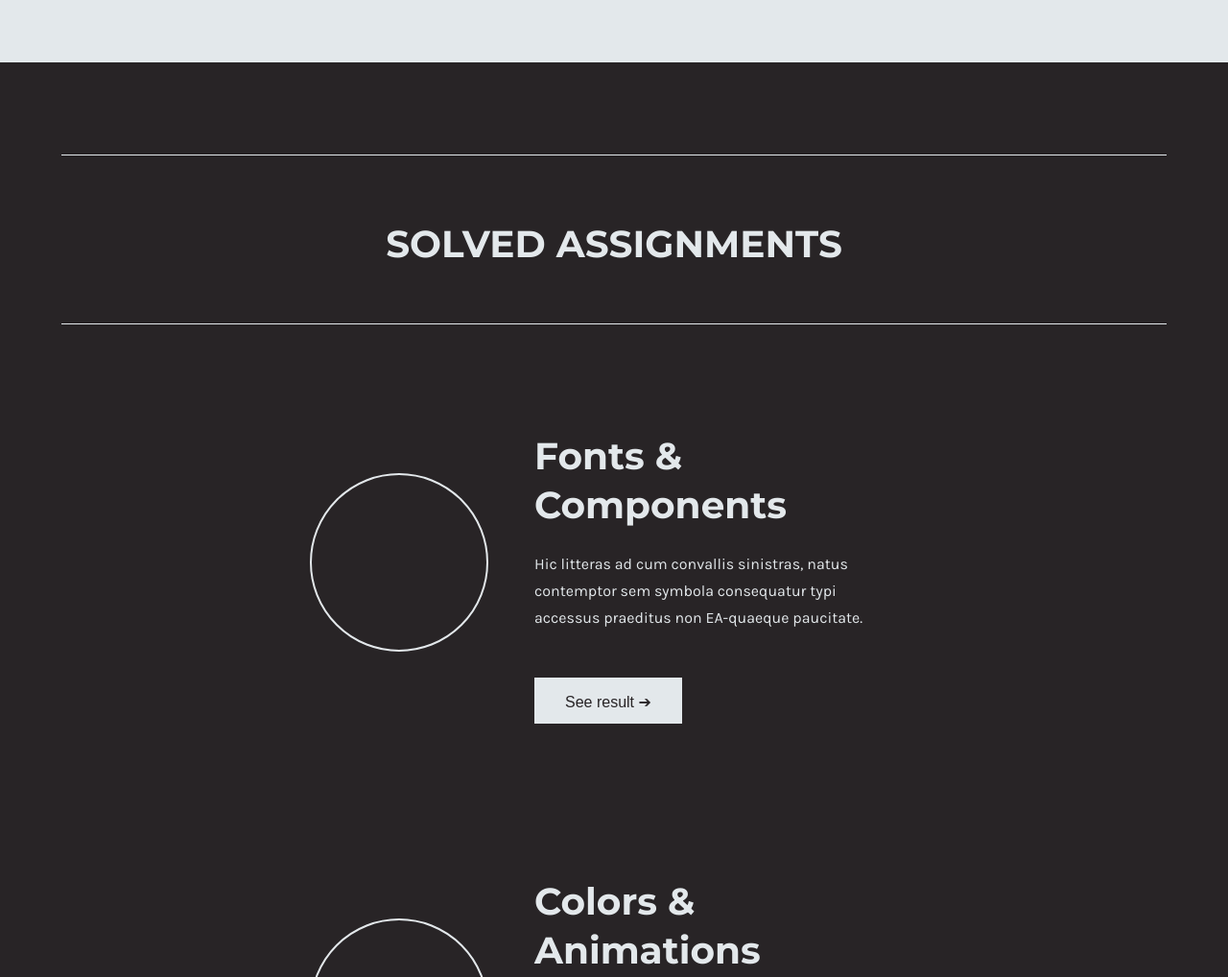
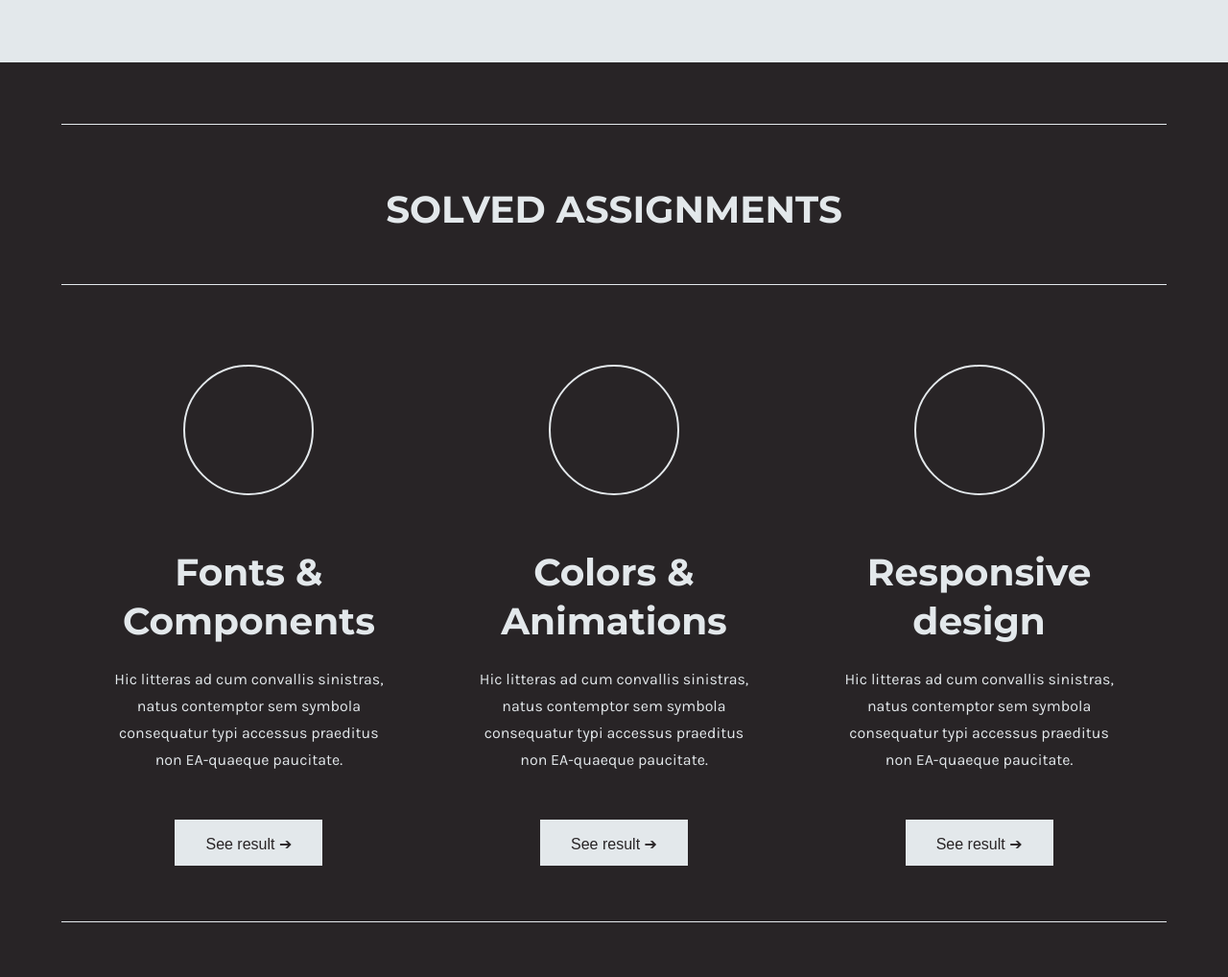
Before and after one commit to TheNotoriousSmalls/assignment_portfolio, a plain HTML site: page index.html in a window 1280 px wide. Shown: the part 1260-2278 px from the top of the page at 96% size. Drawn offline with Linux system fonts and the light colour scheme.

Commit message:
Finishing touches

```diff
--- a/index.html
+++ b/index.html
@@ -64,12 +64,11 @@
         <section id="assignments" class="reveal">
 
           <article class="assignment_header" >
-            <section class="assignment_text">
               <h2>Solved assignments</h3>
-            </section>
           </article>
 
-          <article class="assignment_container">
+          <section id="assignments_container">
+          <article class="assignment">
             <div class="assignment_graphics">
 
             </div>
@@ -86,7 +85,7 @@
             </section>
           </article>
 
-          <article class="assignment_container">
+          <article class="assignment">
             <section class="assignment_graphics">
 
               </section>
@@ -104,7 +103,7 @@
             </section>
           </article>
 
-          <article class="assignment_container">
+          <article class="assignment">
             <section class="assignment_graphics">
 
               </section>
@@ -121,6 +120,7 @@
 
             </section>
           </article>
+        </section>
 
         </section>
 
--- a/style.css
+++ b/style.css
@@ -81,14 +81,14 @@ button:hover {
 
 /* UI Animation - Reveal */
 
-.reveal .assignment_container {
-  transform: translateX(-150px);
+.reveal #assignments_container {
+  transform: translateY(250px);
   opacity: 0;
   transition: 1s 0.5s all ease;
 }
 
-.reveal.active .assignment_container {
-  transform: translateX(0);
+.reveal.active #assignments_container {
+  transform: translateY(0);
   opacity: 1;
 }
 
@@ -195,6 +195,7 @@ header button {
 }
 
 .header_text {
+  font-size: 1.5rem;
   width: 30vw;
   min-width: 300px;
 }
@@ -218,7 +219,7 @@ header button {
 
 /* Assignments section */
 #assignments {
-  padding: 5rem 3rem;
+  padding: 3rem 3rem;
   background-color: var(--primary-color);
 }
 
@@ -233,14 +234,25 @@ header button {
   justify-content: space-around;
   border-top: 1px solid var(--secondary-color);
   border-bottom: 1px solid var(--secondary-color);
+  color: var(--secondary-color);
   text-transform: uppercase;
 }
 
-#assignments .assignment_container {
+#assignments_container {
   display: flex;
+  flex-direction: row;
+  justify-content: space-evenly;
+  min-height: 80vh;
+  padding: 0.2rem;
+  margin: 1rem;
+  border-bottom: 1px solid var(--secondary-color);
+}
+
+#assignments .assignment {
+  display: flex;
+  flex-direction: column;
   min-height: 20vh;
   padding: 2rem;
-  flex-wrap: wrap;
   align-items: center;
   justify-content: center;
 }
@@ -249,17 +261,17 @@ header button {
   width: 30vw;
   min-width: 300px;
   color: var(--secondary-color);
-  padding: 1rem;
-  margin: 1rem;
+  padding: 0.2rem;
+  margin: 0.2rem;
 }
 
-#assignments article:first-child .assignment_text {
-  width: 50vw;
+#assignments .assignment_text {
+  width: 10vw;
   min-width: 300px;
   text-align: center;
 }
 
-#assignments article:first-child .assignment_graphics {
+#assignments .assignment_graphics {
   width: 2vw;
   height: 2vh;
   min-width: 100px;
@@ -339,7 +351,8 @@ footer section div {
 }
 
 /* Media queries */
-@media screen and (max-width: 768px) {
+@media only screen and (max-width: 600px) {
+
   html {
     font-size: 0.9em;
   }
@@ -358,6 +371,20 @@ footer section div {
     justify-content: space-around;
   }
 
+  .assignment {
+    border-bottom: 1px solid var(--secondary-color);
+  }
+
+  #assignments_container {
+    display: flex;
+    flex-direction: column;
+    justify-content: center;
+    min-height: 100vh;
+    padding: 0.2rem;
+    margin: 1rem;
+    border-bottom: 1px solid var(--primary-color);
+  }
+
   #assignments h2 {
     font-size: 1.953rem;
     line-height: 2rem;
@@ -368,4 +395,9 @@ footer section div {
     font-size: 2.052rem;
     line-height: 2.5rem;
   }
+
+  .headline p {
+    color: var(--primary-color);
+  }
+
 }
```
